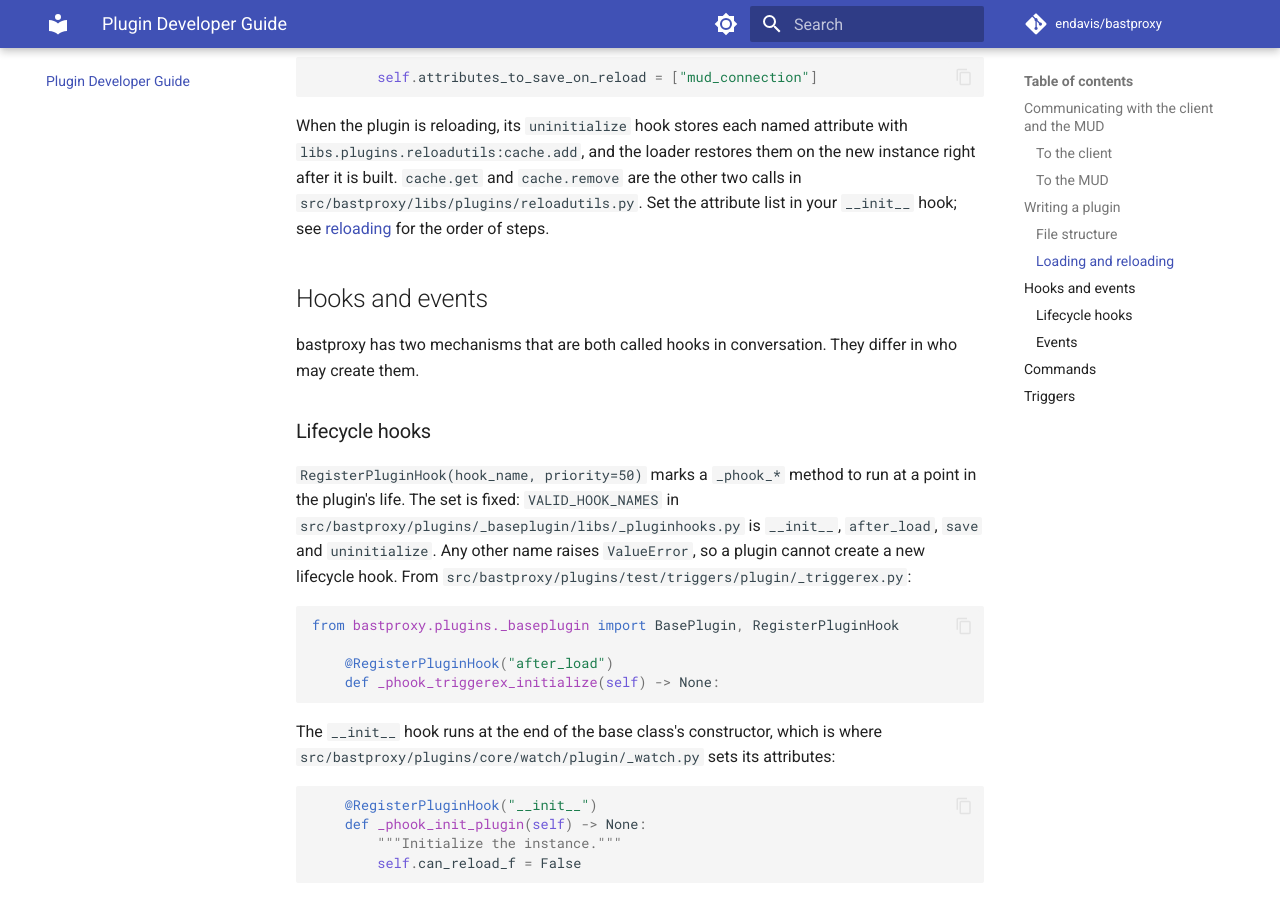
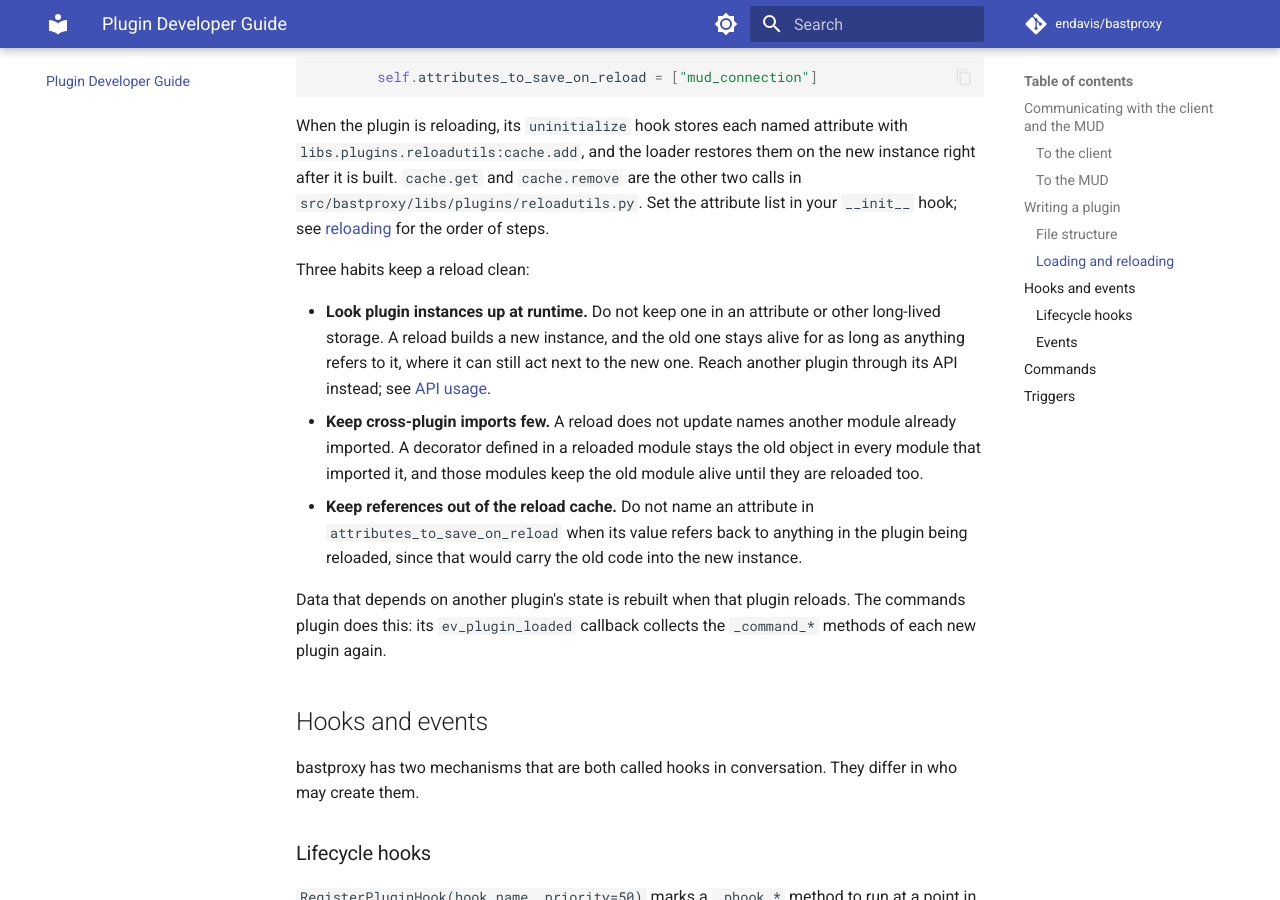
Before and after one commit to endavis/bastproxy, an MkDocs documentation site: the page built from docs/plugin-developer-guide.md, in a window 1280 px wide and 900 px high, scrolled down 3503 px. Built offline with MkDocs 1.6.1 and Material for MkDocs 9.7.7, drawn with Linux system fonts in a browser that asks for light colours; comment, search, counter and statistics services are not loaded; some of the changed text lies outside the part shown.

Commit message:
chore: retire info/plugins.txt now that the plugin developer guide exists (merges PR #518, addresses #517)
Every item in info/plugins.txt, and where it went:

- Plugin instances not kept long term: moved to guide, "Loading and reloading"
- Rebuild data on reload (commands plugin example): moved to the same section
- Reload cache add/get/remove: already in guide, "Loading and reloading"
- Cross-plugin imports vs reload: moved to the same section
- Folder structure, CANRELOAD: already in guide, "File structure"
- libs/__init__ exposure advice: dropped, style advice the code does not enforce
- Adding commands, AddCommand/AddParser/AddArgument, args, return value: already
  in guide "Commands" and docs/claude/command_system.md
- Adding to the API (AddAPI): already in docs/claude/api_system.md
- Register to an event, current event record: already in guide "Events"
  (old get.current.event.record name is obsolete)
- Unregister from an event: moved to guide "Events"
  (old unregister.from.event name is obsolete)

Nothing else in the repo referenced the file.

Addresses #517


Claude-Session: https://claude.ai/code/session_01NXu1sbBxFsEQW16MiZv7Je

Co-authored-by: Claude Opus 5.5 <noreply@anthropic.com>

````diff
--- a/docs/plugin-developer-guide.md
+++ b/docs/plugin-developer-guide.md
@@ -163,6 +163,23 @@ it is built. `cache.get` and `cache.remove` are the other two calls in
 `src/bastproxy/libs/plugins/reloadutils.py`. Set the attribute list in your `__init__` hook;
 see [reloading](claude/plugin_system.md#7-reloading) for the order of steps.
 
+Three habits keep a reload clean:
+
+- **Look plugin instances up at runtime.** Do not keep one in an attribute or other long-lived
+  storage. A reload builds a new instance, and the old one stays alive for as long as anything
+  refers to it, where it can still act next to the new one. Reach another plugin through its API
+  instead; see [API usage](claude/api_system.md#api-usage).
+- **Keep cross-plugin imports few.** A reload does not update names another module already
+  imported. A decorator defined in a reloaded module stays the old object in every module that
+  imported it, and those modules keep the old module alive until they are reloaded too.
+- **Keep references out of the reload cache.** Do not name an attribute in
+  `attributes_to_save_on_reload` when its value refers back to anything in the plugin being
+  reloaded, since that would carry the old code into the new instance.
+
+Data that depends on another plugin's state is rebuilt when that plugin reloads. The commands
+plugin does this: its `ev_plugin_loaded` callback collects the `_command_*` methods of each new
+plugin again.
+
 ## Hooks and events
 
 bastproxy has two mechanisms that are both called hooks in conversation. They differ in who may
@@ -237,6 +254,10 @@ from bastproxy.plugins.core.events import RegisterToEvent
         """A plugin was unloaded."""
         event_record = self.api("plugins.core.events:event.current.record.get")()
 ```
+
+**Unregister** at runtime with `"plugins.core.events:event.unregister"`, passing the event name
+and the function (see [unregistering](claude/event_system.md#unregistering-from-an-event)). When
+a plugin unloads, its registrations are removed for it.
 
 `{attribute}` placeholders in an event name are filled from the plugin instance. From
 `src/bastproxy/plugins/core/triggers/plugin/_triggers.py`:
````
Also changed, not shown: 1 other file.
